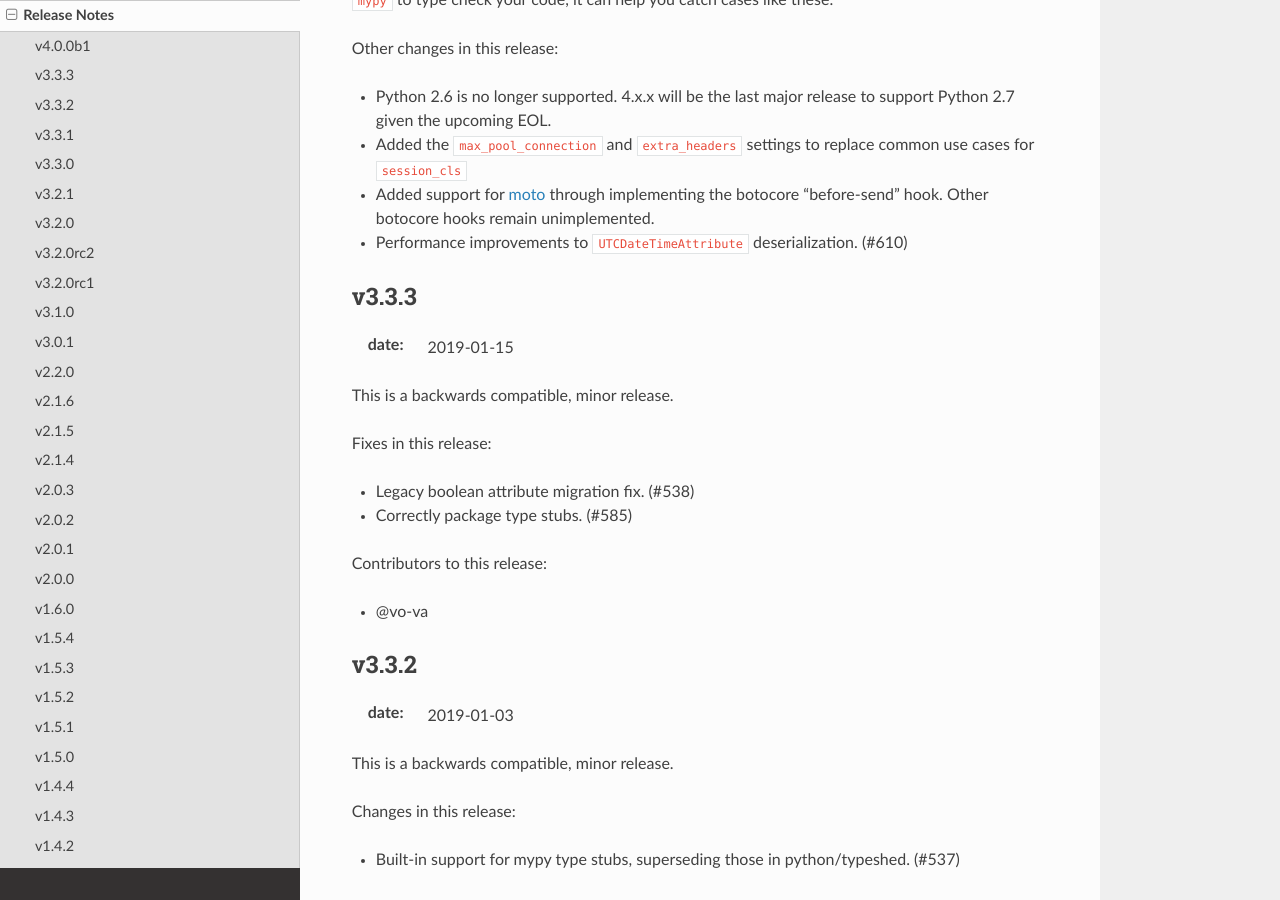
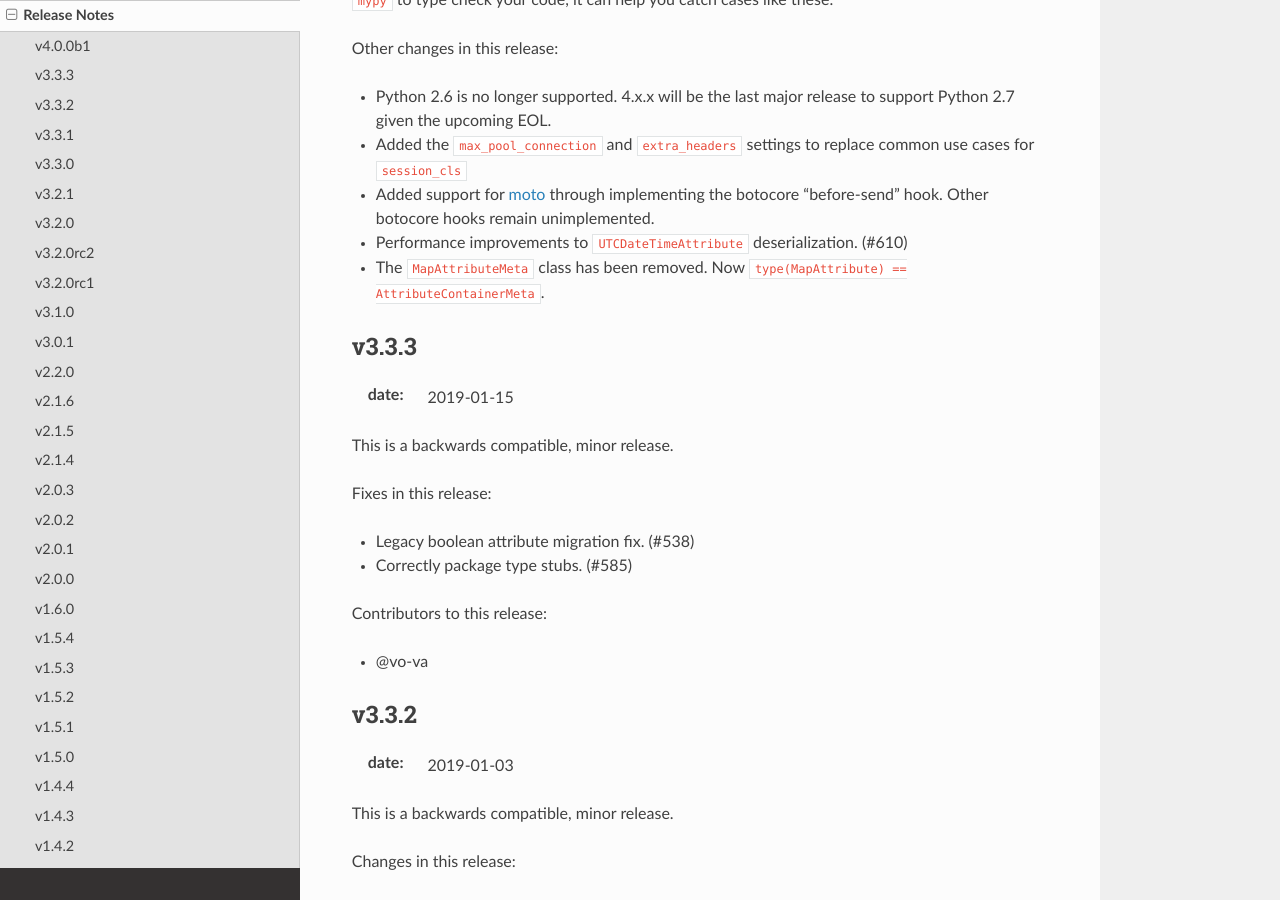
Before and after one commit to pynamodb/PynamoDB, a Sphinx documentation site: the page built from docs/release_notes.rst, in a window 1280 px wide and 900 px high, scrolled down 1235 px. Built offline with Sphinx 7.4.7 and the Read the Docs theme 2.0.0, drawn with Linux system fonts in a browser that asks for light colours.

Commit message:
release notes

```diff
--- a/docs/release_notes.rst
+++ b/docs/release_notes.rst
@@ -48,6 +48,7 @@ Other changes in this release:
 * Added the ``max_pool_connection`` and ``extra_headers`` settings to replace common use cases for ``session_cls``
 * Added support for `moto <https://github.com/spulec/moto>`_ through implementing the botocore "before-send" hook. Other botocore hooks remain unimplemented.
 * Performance improvements to ``UTCDateTimeAttribute`` deserialization. (#610)
+* The ``MapAttributeMeta`` class has been removed. Now ``type(MapAttribute) == AttributeContainerMeta``.
 
 
 v3.3.3
```
